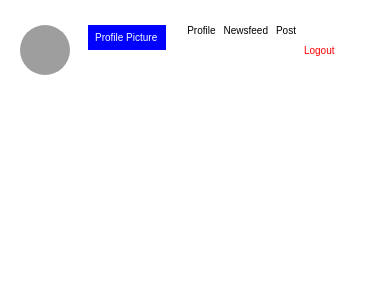
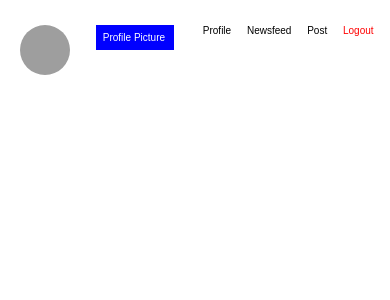
Before and after one commit to Joe-Powell/antisocial_media, a PHP site: page / in a window 390 px wide. Shown: the top 300 px of the page. Run offline with PHP 8.4, Linux system fonts and the light colour scheme; the visitor is signed in with stand-in values (Sample User, id 1); data that the repository does not hold is empty; some libraries are stand-ins or nearby versions; grey boxes are pictures that could not be loaded.

Commit message:
Update style.css

```diff
--- a/style.css
+++ b/style.css
@@ -99,7 +99,7 @@
 
     button[type='submit']{
         width:90%;
-        height: 50px;
+        height: fit-content;
         margin: auto;
         border-radius: 5px;
         background-color: orange;
@@ -259,7 +259,7 @@
 
        .postsContainer {
        display: inline-block;
-        padding-top: 20px;
+        padding-top: 150px;
         width:50vw;
          margin-left:0px;
 
@@ -377,7 +377,7 @@
                 position: absolute;
                 z-index: 3;
                 top:0;
-                width:90vw;
+                width:100vw;
                 height:85px;
                 padding:20px;
                 display: flex;
@@ -541,6 +541,16 @@
 
 }
 
+.formToEdit .deleteBtn {
+
+background-color: red;
+  color:white;
+  width: 85px;
+
+
+
+}
+
 
 .fileLabel {
  background-color: blue;
```
